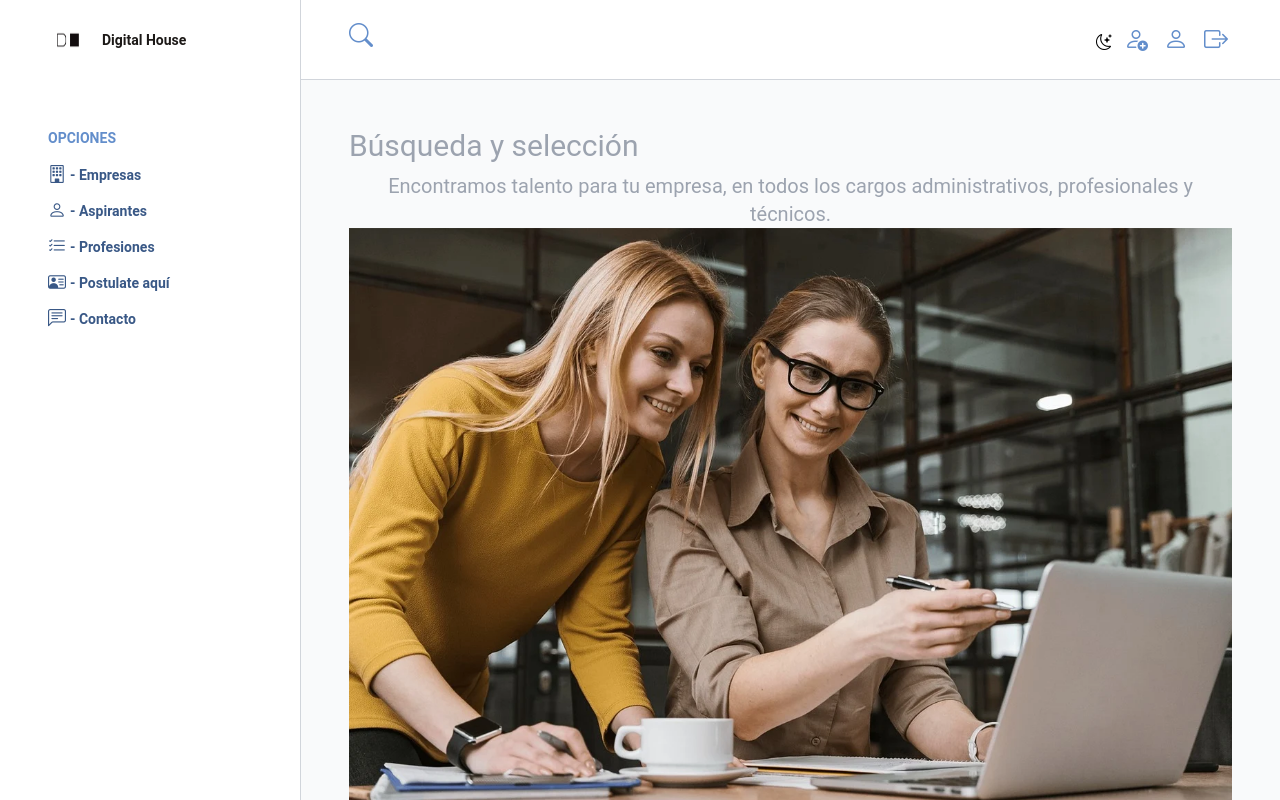
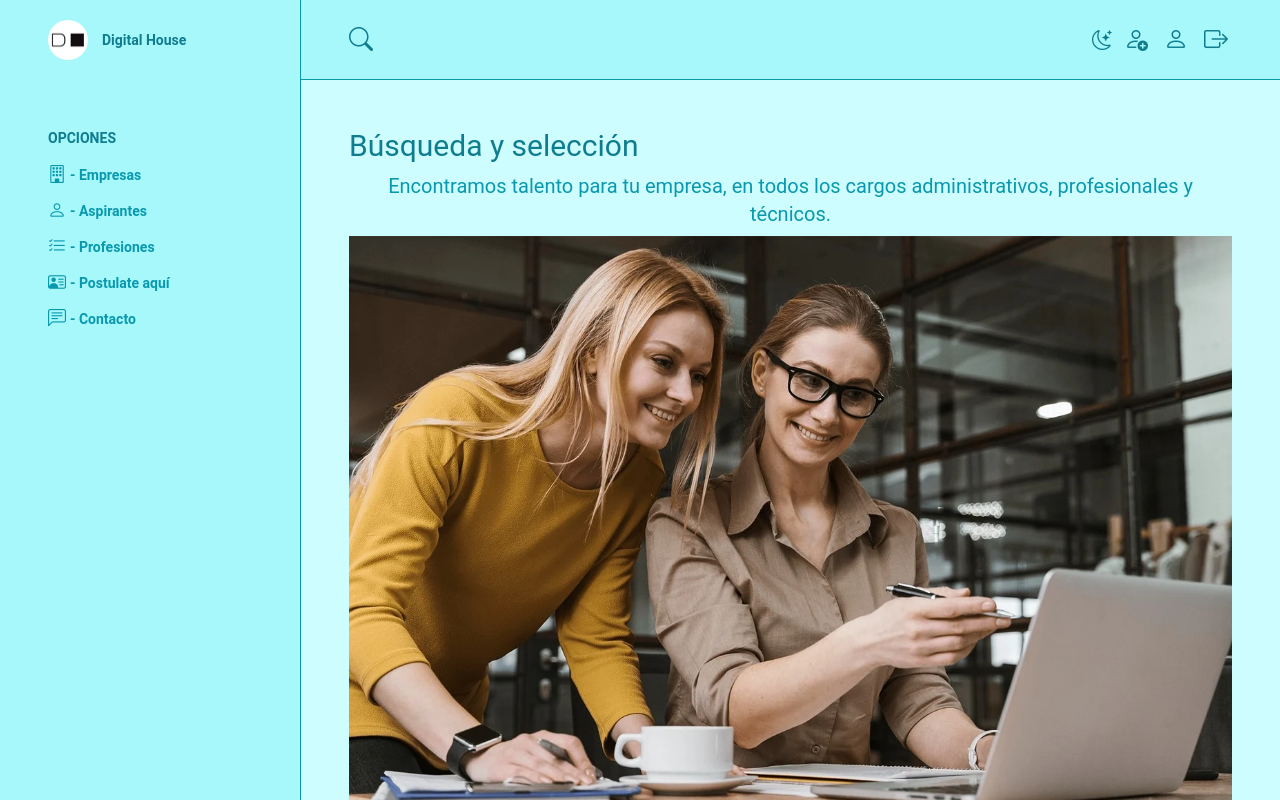
Before and after one commit to Seiseishon/Challeng-DH, a React (Vite) app in the folder front-end/: page / in a window 1280 px wide. Built offline with nearby package versions, Linux system fonts and the light colour scheme.

Commit message:
darkmode casi hecho

```diff
--- a/front-end/src/components/Logo.jsx
+++ b/front-end/src/components/Logo.jsx
@@ -4,15 +4,19 @@
 export default function Logo() {
   return (
     <>
-      <figure className="col-[1] row-[1] h-20 flex items-center content-start m-0 p-[0_3em] w-[299.2px]">
+      <figure className="col-[1] row-[1] h-20 flex items-center content-start m-0 p-[0_3em] w-[300px] bg-light-200
+      dark:bg-dark-800 transition duration-300
+      ">
         <div className="w-10 h-10 rounded-[50%] overflow-hidden">
           <img
             src={logoDh}
             alt="Logo Digital House"
-            className="w-full h-full block"
+            className="w-full h-full block object-cover"
           />
         </div>
-        <figcaption className="m-0 p-[0_0_0_1em] text-stone-900 font-bold text-[0.875em] leading-[100%]">
+        <figcaption className="m-0 p-[0_0_0_1em] text-light-700 font-bold text-[0.875em] leading-[100%]
+        dark:text-dark-300
+        ">
           Digital House
         </figcaption>
       </figure>
--- a/front-end/src/components/NavBar.jsx
+++ /dev/null
@@ -1,62 +0,0 @@
-import { useState } from "react"
-
-export default function NavBar() {
-
-    const [miClase, setMiClase] = useState('bi bi-moon-stars');
-
-    function handleClick() {
-        document.documentElement.classList.toggle('dark')
-        document.documentElement.classList.toggle('light')
-
-        setMiClase((claseActual) =>
-            claseActual === 'bi bi-moon-stars' ? 'bi bi-brightness-low-fill' : 'bi bi-moon-stars'
-        );
-
-    }
-
-
-    return (
-        <section className="search-wrap dark:bg-violet-900 text-purple-300 text-xl transition-colors duration-500">
-            <div className="search">
-                <label htmlFor="search">
-                    <i
-                        className="bi bi-search"
-                        style={{ fontSize: "1.5rem", color: "cornflowerblue" }}
-                    />
-                    <input className="dark:bg-purple-500 transition-colors duration-500" type="text" id="search" />
-                </label>
-            </div>
-            <div className="user-actions">
-                {/* button darkMode */}
-                <button onClick={handleClick}>
-                    <i className= {miClase}></i>
-                </button>
-                {/* button darkMode */}
-                <button>
-                    <a href="#">
-                        <i
-                            className="bi bi-person-add"
-                            style={{ fontSize: "1.5rem", color: "cornflowerblue" }}
-                        />
-                    </a>
-                </button>
-                <button>
-                    <a href="#">
-                        <i
-                            className="bi bi-person"
-                            style={{ fontSize: "1.5rem", color: "cornflowerblue" }}
-                        />
-                    </a>
-                </button>
-                <button>
-                    <a href="#">
-                        <i
-                            className="bi bi-box-arrow-right"
-                            style={{ fontSize: "1.5rem", color: "cornflowerblue" }}
-                        />
-                    </a>
-                </button>
-            </div>
-        </section>
-    )
-}
--- a/front-end/src/components/PanelWrap.jsx
+++ b/front-end/src/components/PanelWrap.jsx
@@ -1,7 +1,9 @@
 export default function PanelWrap({title, children}) {
   return (
     <section>
-      <h2 className="text-gray-400 text-3xl m-[0_0_8px]"> {title} </h2>
+      <h2 className="text-light-700 text-3xl m-[0_0_8px]
+      dark:text-dark-300
+      "> {title} </h2>
       {children}
     </section>
   );
--- a/front-end/src/components/Professions/Card.jsx
+++ b/front-end/src/components/Professions/Card.jsx
@@ -3,8 +3,9 @@
     <>
       <button
       type="button"
-      className={`p-[8px_16px] border-t-0 z-[1] text-zinc-950 decoration-slice no-underline bg-white hover:bg-gray-50 border border-gray-200 ${isLast ? 'rounded-b-[8px]' : ''}`}
-    >
+      className={`p-[8px_16px] text-light-700 bg-light-200 hover:bg-light-300 border-light-300 ${isLast ? 'rounded-b-[8px]' : ''}
+      dark:bg-dark-800 dark:hover:bg-dark-700 border-dark-700 dark:text-dark-300 border no-underline border-t-0 decoration-slice z-[1]
+      `}>
       {profession}
     </button>
     </>
--- a/front-end/src/components/contentWrap.jsx
+++ b/front-end/src/components/contentWrap.jsx
@@ -7,15 +7,19 @@
 export default function ContentWrap() {
   return (
     <>
-      <main className="col-[2] row-[2] p-[3em] overflow-auto bg-gray-50 border-l border-gray-300">
+      <main className="col-[2] row-[2] p-[3em] overflow-auto bg-light-100 border-l border-light-600
+      dark:bg-dark-900 transition-colors duration-300 dark:border-l dark:border-dark-950
+      ">
         {/*Preventa*/}
         <PanelWrap title="Búsqueda y selección">
-          <p className="text-center text-gray-400 text-xl">
+          <p className="text-center text-light-600 text-xl mb-2
+          dark:text-dark-400
+          ">
             Encontramos talento para tu empresa, en todos los cargos
             administrativos, profesionales y técnicos.
           </p>
           <div>
-            <img src={banner} alt="Rcursos Humanos" />
+            <img className="mb-2" src={banner} alt="Rcursos Humanos" />
           </div>
         </PanelWrap>
         {/*Fin Preventa*/}
--- a/front-end/src/components/menuWrap.jsx
+++ b/front-end/src/components/menuWrap.jsx
@@ -1,19 +1,25 @@
 export default function MenuWrap() {
   return (
     <>
-      <header className="col-[1] row-[2] pb-[3em] overflow-auto bg-white w-[300px]">
+      <header className="col-[1] row-[2] pb-[3em] overflow-auto bg-light-200 w-[300px]
+      dark:bg-dark-800 transition duration-300
+      ">
         <nav className="block p-[0_3em] h-[243]">
           <section className="block p-[3em_0_0]">
-            <h3 className="m-0 text-[0.875em] uppercase text-modeLight-2 font-semibold">
+            <h3 className="m-0 text-[0.875em] uppercase text-light-700 font-semibold
+            dark:text-dark-300
+            ">
               Opciones
             </h3>
             <ul className="p-0 m-0 block">
               <li className="block p-0 m-[1em_0_0]">
                 <a
                   href="#"
-                  className="flex h-5 items-center start-0 justify-start text-modeLight-1
+                  className="flex h-5 items-center start-0 justify-start text-light-600 hover:text-light-700
                   no-underline font-semibold text-[0.875em] transition-[color]
-                  ease-[ease] duration-[0.15s] hover:text-modeLight-2"
+                  ease-[ease] duration-[0.15s]
+                  dark:text-dark-400 dark:hover:text-dark-300
+                  "
                 >
                   <i className="bi bi-building text-lg mr-1" />- Empresas
                 </a>
@@ -21,9 +27,11 @@
               <li className="block p-0 m-[1em_0_0]">
                 <a
                   href="#"
-                  className="flex h-5 items-center start-0 justify-start text-modeLight-1
+                  className="flex h-5 items-center start-0 justify-start text-light-600 hover:text-light-700
                 no-underline font-semibold text-[0.875em] transition-[color]
-                ease-[ease] duration-[0.15s] hover:text-modeLight-2"
+                ease-[ease] duration-[0.15s]
+                dark:text-dark-400 dark:hover:text-dark-300
+                "
                 >
                   <i className="bi bi-person text-lg mr-1" />- Aspirantes
                 </a>
@@ -31,9 +39,11 @@
               <li className="block p-0 m-[1em_0_0]">
                 <a
                   href="#"
-                  className="flex h-5 items-center start-0 justify-start text-modeLight-1
+                  className="flex h-5 items-center start-0 justify-start text-light-600 hover:text-light-700
                 no-underline font-semibold text-[0.875em] transition-[color]
-                ease-[ease] duration-[0.15s] hover:text-modeLight-2"
+                ease-[ease] duration-[0.15s]
+                dark:text-dark-400 dark:hover:text-dark-300
+                "
                 >
                   <i className="bi bi-list-check text-lg mr-1" />- Profesiones
                 </a>
@@ -41,9 +51,11 @@
               <li className="block p-0 m-[1em_0_0]">
                 <a
                   href="#"
-                  className="flex h-5 items-center start-0 justify-start text-modeLight-1
+                  className="flex h-5 items-center start-0 justify-start text-light-600 hover:text-light-700
                 no-underline font-semibold text-[0.875em] transition-[color]
-                ease-[ease] duration-[0.15s] hover:text-modeLight-2"
+                ease-[ease] duration-[0.15s]
+                dark:text-dark-400 dark:hover:text-dark-300
+                "
                 >
                   <i className="bi bi-person-vcard text-lg mr-1" />- Postulate aquí
                 </a>
@@ -51,9 +63,11 @@
               <li className="block p-0 m-[1em_0_0]">
                 <a
                   href="#"
-                  className="flex h-5 items-center start-0 justify-start text-modeLight-1
+                  className="flex h-5 items-center start-0 justify-start text-light-600 hover:text-light-700
                 no-underline font-semibold text-[0.875em] transition-[color]
-                ease-[ease] duration-[0.15s] hover:text-modeLight-2"
+                ease-[ease] duration-[0.15s]
+                dark:text-dark-400 dark:hover:text-dark-300
+                "
                 >
                   <i className="bi bi-chat-left-text text-lg mr-1" />- Contacto
                 </a>
--- a/front-end/src/components/searchWrap.jsx
+++ b/front-end/src/components/searchWrap.jsx
@@ -1,40 +1,58 @@
 import { useState } from "react";
 
 export default function SearchWrap() {
-  const [dark, setDark] = useState(true);
 
-  function handelClick() {
-    setDark(!dark)
-  }
+  const [miClase, setMiClase] = useState('bi bi-moon-stars');
 
-  //bi bi-sun bi-moon-stars
+    function handleClick() {
+        document.documentElement.classList.toggle('dark')
+
+        setMiClase((claseActual) =>
+            claseActual === 'bi bi-moon-stars' ? 'bi bi-brightness-low-fill' : 'bi bi-moon-stars'
+        );
+
+    }
 
   return (
     <>
-      <section className="col-[2] row-[1] bg-white bottom-3 border-b border-l border-gray-300 flex items-center justify-between p-[0_3em]">
+      <section className="col-[2] row-[1] bg-light-200 bottom-3 border-b border-l border-light-600 flex items-center justify-between p-[0_3em]
+      dark:bg-dark-800 transition duration-300 dark:border-l dark:border-dark-950
+      ">
         <div className="h-10">
-          <label htmlFor="search">
-            <i className="bi bi-search text-2xl text-modeLight-2" />
-            <input type="text" id="search" />
+          <label className="flex items-center h-full">
+            <i className="bi bi-search text-2xl text-light-700
+            dark:text-dark-300 transition duration-300
+            " />
+            <input type="text" className='pl-[1em] py-[1px] pr-[2px] h-full ml-1 border-0 bg-light-200 focus:bg-light-100 text-light-950
+            dark:bg-dark-800 dark:focus:bg-dark-900 dark:text-dark-50 transition-colors duration-300
+            '/>
           </label>
         </div>
         <div className="w-[160]">
           <button>
-            <i onClick={handelClick} class={`bi ${dark ? 'bi-moon-stars' : 'bi-sun'}`}></i>
+            <i onClick={handleClick} className={`${miClase} text-xl text-light-700
+            dark:text-dark-50
+            `}></i>
           </button>
           <button className="border-0 bg-none w-8 h-8 m-0 p-0 ml-2">
             <a href="#">
-              <i className="bi bi-person-add text-2xl text-modeLight-2" />
+              <i className="bi bi-person-add text-2xl text-light-700
+              dark:text-dark-50
+              " />
             </a>
           </button>
           <button className="border-0 bg-none w-8 h-8 m-0 p-0 ml-2">
             <a href="#">
-              <i className="bi bi-person text-2xl text-modeLight-2" />
+              <i className="bi bi-person text-2xl text-light-700
+              dark:text-dark-50
+              " />
             </a>
           </button>
           <button className="border-0 bg-none w-8 h-8 m-0 p-0 ml-2">
             <a href="#">
-              <i className="bi bi-box-arrow-right text-2xl text-modeLight-2" />
+              <i className="bi bi-box-arrow-right text-2xl text-light-700
+              dark:text-dark-50
+              " />
             </a>
           </button>
         </div>
--- a/front-end/tailwind.config.js
+++ b/front-end/tailwind.config.js
@@ -1,50 +1,67 @@
 /** @type {import('tailwindcss').Config} */
 export default {
   content: ["./index.html", "./src/**/*.{js,ts,jsx,tsx}"],
-  content: [
-    "./index.html",
-    "./src/**/*.{js,ts,jsx,tsx}",
-  ],
-  darkMode: 'class',
+  content: ["./index.html", "./src/**/*.{js,ts,jsx,tsx}"],
+  darkMode: "class",
   theme: {
     extend: {
       gridTemplateColumns: {
-        'repeat': 'repeat(auto-fill, minmax(280px, 1fr))'
+        repeat: "repeat(auto-fill, minmax(280px, 1fr))",
       },
       colors: {
-        modeDark: {
-          6: "#032030",
-          5: "#022B42",
-          4: "#003554",
-          3: "#004D74",
-          2: "#006494",
-          1: "#006DA4",
+        dark: {
+          50: "hsl(262, 80%, 98%)",
+          100: "hsl(265, 83%, 95%)",
+          200: "hsl(263, 81%, 92%)",
+          300: "hsl(264, 82%, 85%)",
+          400: "hsl(265, 79%, 75%)",
+          500: "hsl(266, 75%, 65%)",
+          600: "hsl(267, 67%, 57%)",
+          700: "hsl(267, 59%, 47%)",
+          800: "hsl(269, 55%, 39%)",
+          900: "hsl(269, 55%, 32%)",
+          950: "hsl(269, 72%, 21%)",
         },
-        modeLight: {
-          6: "#F0F3FA",
-          5: "#D5DEEF",
-          4: "#B1C9EF",
-          3: "#8AAEE0",
-          2: "#638ECB",
-          1: "#395886",
+        light: {
+          50: "hsl(180, 100%, 96%)",
+          100: "hsl(181, 96%, 90%)",
+          200: "hsl(182, 91%, 82%)",
+          300: "hsl(183, 91%, 70%)",
+          400: "hsl(184, 84%, 53%)",
+          500: "hsl(185, 93%, 43%)",
+          600: "hsl(188, 90%, 36%)",
+          700: "hsl(189, 81%, 31%)",
+          800: "hsl(190, 68%, 27%)",
+          900: "hsl(192, 62%, 24%)",
+          950: "hsl(192, 76%, 15%)",
         },
       },
       backgroundColor: {
-        modeDark: {
-          6: "#032030",
-          5: "#022B42",
-          4: "#003554",
-          3: "#004D74",
-          2: "#006494",
-          1: "#006DA4",
+        dark: {
+          50: "hsl(262, 80%, 98%)",
+          100: "hsl(265, 83%, 95%)",
+          200: "hsl(263, 81%, 92%)",
+          300: "hsl(264, 82%, 85%)",
+          400: "hsl(265, 79%, 75%)",
+          500: "hsl(266, 75%, 65%)",
+          600: "hsl(267, 67%, 57%)",
+          700: "hsl(267, 59%, 47%)",
+          800: "hsl(269, 55%, 39%)",
+          900: "hsl(269, 55%, 32%)",
+          950: "hsl(269, 72%, 21%)",
         },
-        modeLight: {
-          6: "#F0F3FA",
-          5: "#D5DEEF",
-          4: "#B1C9EF",
-          3: "#8AAEE0",
-          2: "#638ECB",
-          1: "#395886",
+        light: {
+          50: "hsl(180, 100%, 96%)",
+          100: "hsl(181, 96%, 90%)",
+          200: "hsl(182, 91%, 82%)",
+          300: "hsl(183, 91%, 70%)",
+          400: "hsl(184, 84%, 53%)",
+          500: "hsl(185, 93%, 43%)",
+          600: "hsl(188, 90%, 36%)",
+          700: "hsl(189, 81%, 31%)",
+          800: "hsl(190, 68%, 27%)",
+          900: "hsl(192, 62%, 24%)",
+          950: "hsl(192, 76%, 15%)",
         },
       },
     },
```
Also changed, not shown: front-end/src/App.jsx (+0 -8 lines), front-end/src/components/Applicants/Card.jsx (+12 -4 lines), front-end/src/components/Professions/Professions.jsx (+5 -2 lines).
